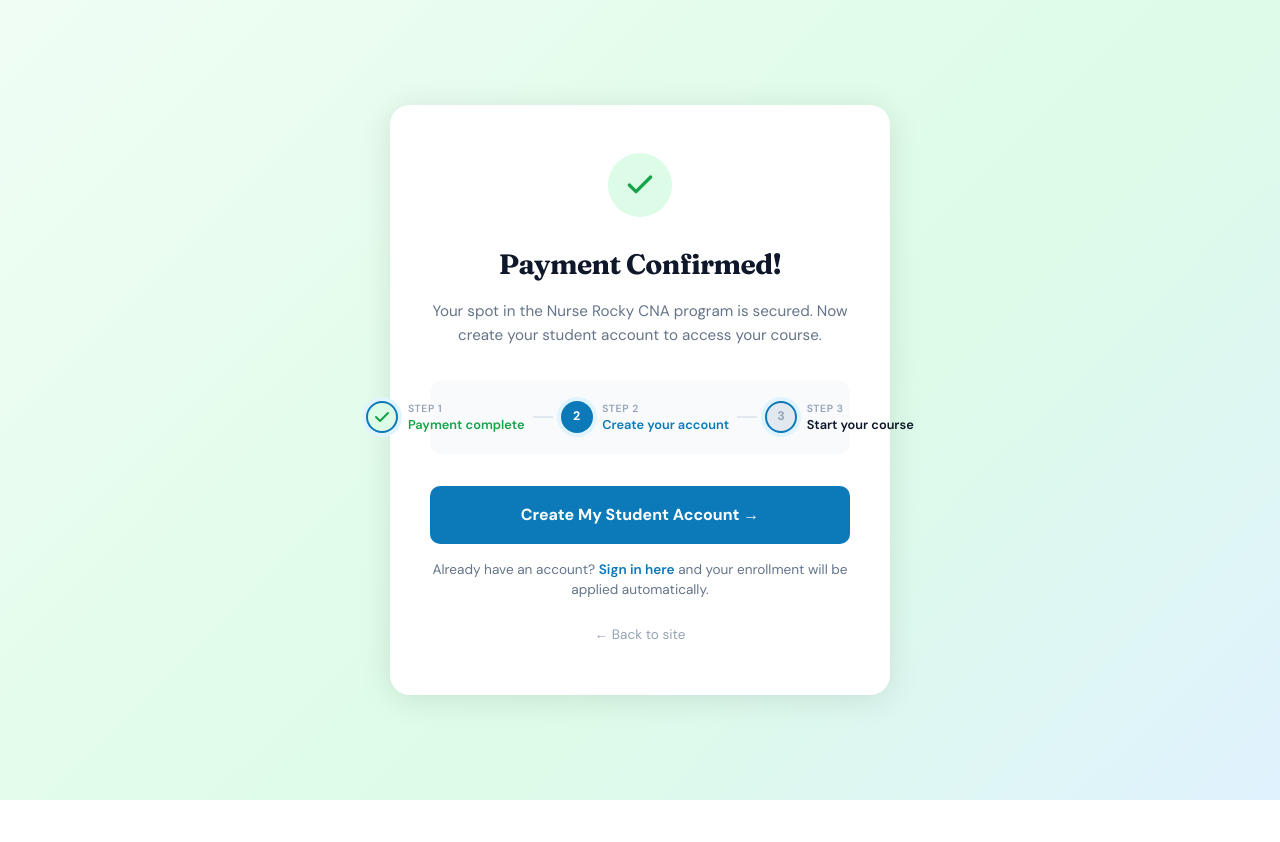
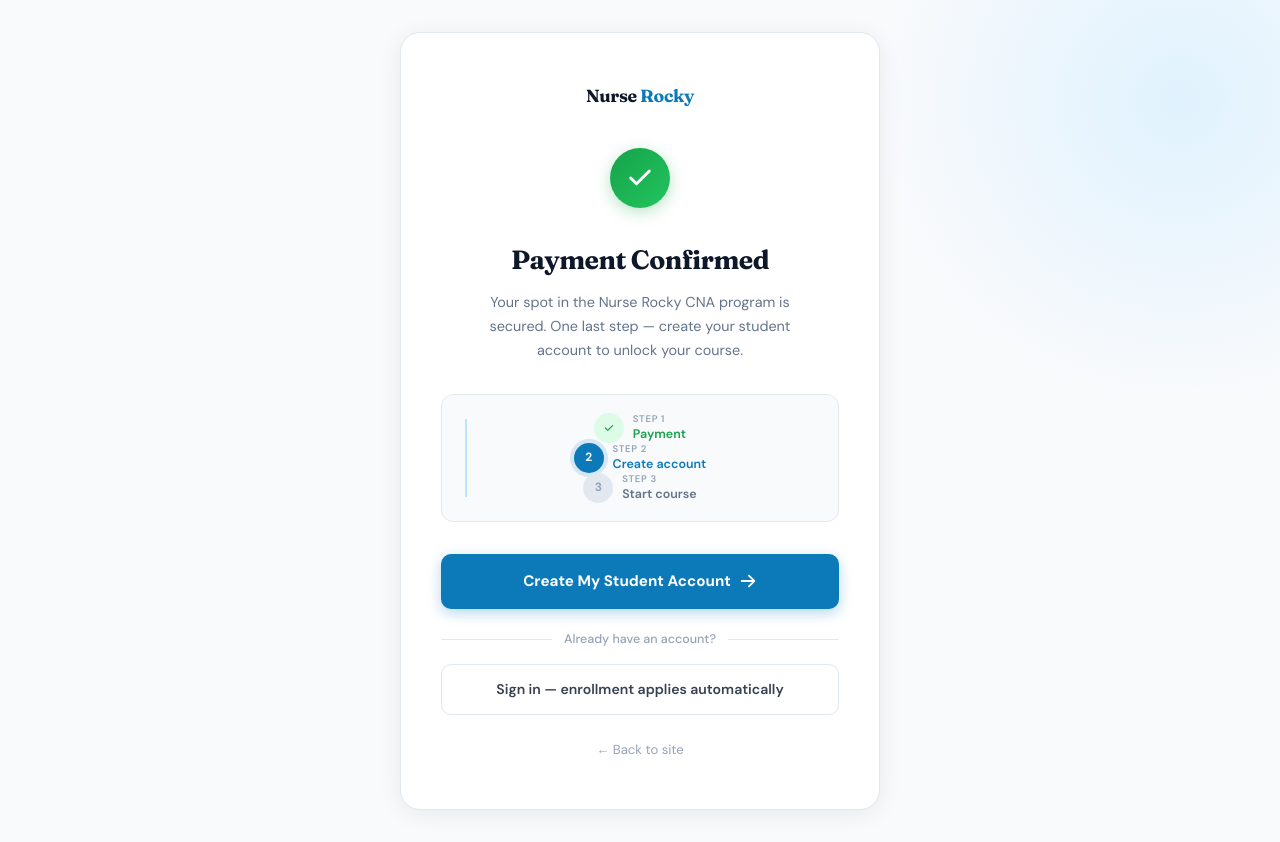
Before and after one commit to NappyyCoder/NurseRocky, a Next.js app: page /enroll/success in a window 1280 px wide. Before the commit the page ends 800 px from the top, so only its background shows below. Built offline with nearby package versions, Linux system fonts and the light colour scheme.

Commit message:
Redesign payment success page with polished styling
Made-with: Cursor

```diff
--- a/app/enroll/success/page.tsx
+++ b/app/enroll/success/page.tsx
@@ -3,177 +3,338 @@ import Link from "next/link";
 export default function EnrollSuccessPage() {
   return (
     <main className="success-page">
+
+      {/* Background decoration */}
+      <div className="success-bg-circle" />
+
       <div className="success-container">
 
-        {/* Check mark */}
-        <div className="success-icon">
-          <svg viewBox="0 0 24 24" fill="none" stroke="currentColor" strokeWidth="2.5" strokeLinecap="round" strokeLinejoin="round">
-            <polyline points="20 6 9 17 4 12"/>
-          </svg>
+        {/* Logo */}
+        <Link href="/" className="success-logo">
+          Nurse <span>Rocky</span>
+        </Link>
+
+        {/* Icon */}
+        <div className="success-icon-wrap">
+          <div className="success-icon-ring" />
+          <div className="success-icon">
+            <svg viewBox="0 0 24 24" fill="none" stroke="currentColor" strokeWidth="2.5" strokeLinecap="round" strokeLinejoin="round" width="28" height="28">
+              <polyline points="20 6 9 17 4 12"/>
+            </svg>
+          </div>
         </div>
 
-        <h1 className="success-title">Payment Confirmed!</h1>
+        <h1 className="success-title">Payment Confirmed</h1>
         <p className="success-sub">
           Your spot in the Nurse Rocky CNA program is secured.
-          Now create your student account to access your course.
+          One last step — create your student account to unlock your course.
         </p>
 
-        {/* Steps */}
-        <div className="success-steps">
-          <div className="success-step done">
-            <div className="step-circle done">
-              <svg viewBox="0 0 20 20" fill="currentColor" width="14" height="14"><path fillRule="evenodd" d="M16.707 5.293a1 1 0 010 1.414l-8 8a1 1 0 01-1.414 0l-4-4a1 1 0 011.414-1.414L8 12.586l7.293-7.293a1 1 0 011.414 0z" clipRule="evenodd"/></svg>
+        {/* Steps tracker */}
+        <div className="steps-track">
+          <div className="step-item done">
+            <div className="step-dot done">
+              <svg viewBox="0 0 20 20" fill="currentColor" width="12" height="12">
+                <path fillRule="evenodd" d="M16.707 5.293a1 1 0 010 1.414l-8 8a1 1 0 01-1.414 0l-4-4a1 1 0 011.414-1.414L8 12.586l7.293-7.293a1 1 0 011.414 0z" clipRule="evenodd"/>
+              </svg>
             </div>
-            <div className="step-text">
-              <div className="step-label">Step 1</div>
-              <div className="step-name">Payment complete</div>
+            <div className="step-info">
+              <span className="step-label">Step 1</span>
+              <span className="step-name">Payment</span>
             </div>
           </div>
-          <div className="step-connector" />
-          <div className="success-step active">
-            <div className="step-circle active">2</div>
-            <div className="step-text">
-              <div className="step-label">Step 2</div>
-              <div className="step-name">Create your account</div>
+
+          <div className="step-line active" />
+
+          <div className="step-item active">
+            <div className="step-dot active">2</div>
+            <div className="step-info">
+              <span className="step-label">Step 2</span>
+              <span className="step-name">Create account</span>
             </div>
           </div>
-          <div className="step-connector" />
-          <div className="success-step">
-            <div className="step-circle">3</div>
-            <div className="step-text">
-              <div className="step-label">Step 3</div>
-              <div className="step-name">Start your course</div>
+
+          <div className="step-line" />
+
+          <div className="step-item">
+            <div className="step-dot">3</div>
+            <div className="step-info">
+              <span className="step-label">Step 3</span>
+              <span className="step-name">Start course</span>
             </div>
           </div>
         </div>
 
+        {/* CTA */}
         <Link href="/sign-up" className="success-cta">
-          Create My Student Account →
+          Create My Student Account
+          <svg viewBox="0 0 20 20" fill="currentColor" width="18" height="18">
+            <path fillRule="evenodd" d="M10.293 3.293a1 1 0 011.414 0l6 6a1 1 0 010 1.414l-6 6a1 1 0 01-1.414-1.414L14.586 11H3a1 1 0 110-2h11.586l-4.293-4.293a1 1 0 010-1.414z" clipRule="evenodd"/>
+          </svg>
         </Link>
 
-        <p className="success-note">
-          Already have an account?{" "}
-          <Link href="/sign-in" className="success-link">Sign in here</Link>
-          {" "}and your enrollment will be applied automatically.
-        </p>
+        <div className="success-divider">
+          <span>Already have an account?</span>
+        </div>
+
+        <Link href="/sign-in" className="success-signin">
+          Sign in — enrollment applies automatically
+        </Link>
 
         <Link href="/" className="success-back">← Back to site</Link>
       </div>
 
       <style>{`
+        * { box-sizing: border-box; margin: 0; padding: 0; }
+
         .success-page {
           min-height: 100vh;
-          background: linear-gradient(135deg, #f0fdf4 0%, #dcfce7 60%, #e0f2fe 100%);
+          background: #f8fafc;
           display: flex;
           align-items: center;
           justify-content: center;
           padding: 2rem 1rem;
           font-family: "DM Sans", system-ui, sans-serif;
+          position: relative;
+          overflow: hidden;
         }
+        .success-bg-circle {
+          position: absolute;
+          top: -200px;
+          right: -200px;
+          width: 600px;
+          height: 600px;
+          border-radius: 50%;
+          background: radial-gradient(circle, #e0f2fe 0%, transparent 70%);
+          pointer-events: none;
+        }
+
         .success-container {
           background: #fff;
+          border: 1px solid #e2e8f0;
           border-radius: 20px;
           padding: 3rem 2.5rem;
-          max-width: 500px;
+          max-width: 480px;
           width: 100%;
           text-align: center;
-          box-shadow: 0 4px 32px rgba(0,0,0,.1);
+          box-shadow: 0 4px 24px rgba(0,0,0,.07);
+          position: relative;
+          z-index: 1;
+          display: flex;
+          flex-direction: column;
+          align-items: center;
+          gap: 0;
+        }
+
+        .success-logo {
+          font-family: "Fraunces", serif;
+          font-size: 1.1rem;
+          font-weight: 700;
+          color: #0f172a;
+          text-decoration: none;
+          letter-spacing: -.02em;
+          margin-bottom: 2rem;
+          display: block;
+        }
+        .success-logo span { color: #0c7ab8; }
+
+        /* Icon */
+        .success-icon-wrap {
+          position: relative;
+          width: 72px;
+          height: 72px;
+          margin-bottom: 1.5rem;
+          display: flex;
+          align-items: center;
+          justify-content: center;
+        }
+        .success-icon-ring {
+          position: absolute;
+          inset: 0;
+          border-radius: 50%;
+          border: 2px solid #bbf7d0;
+          animation: pulse-ring 2s ease-out infinite;
         }
         .success-icon {
-          width: 64px;
-          height: 64px;
-          background: #dcfce7;
+          width: 60px;
+          height: 60px;
+          background: linear-gradient(135deg, #16a34a, #22c55e);
           border-radius: 50%;
           display: flex;
           align-items: center;
           justify-content: center;
-          margin: 0 auto 1.5rem;
-          color: #16a34a;
+          color: #fff;
+          box-shadow: 0 4px 16px rgba(22,163,74,.3);
         }
-        .success-icon svg { width: 32px; height: 32px; }
+        @keyframes pulse-ring {
+          0% { transform: scale(1); opacity: 1; }
+          80%, 100% { transform: scale(1.35); opacity: 0; }
+        }
+
         .success-title {
           font-family: "Fraunces", serif;
-          font-size: 1.75rem;
+          font-size: 1.65rem;
           font-weight: 700;
           color: #0f172a;
           letter-spacing: -.02em;
-          margin-bottom: .75rem;
+          margin-bottom: .6rem;
         }
         .success-sub {
           color: #64748b;
-          font-size: .95rem;
-          line-height: 1.6;
-          margin-bottom: 2rem;
+          font-size: .9rem;
+          line-height: 1.65;
+          max-width: 36ch;
+          margin: 0 auto 2rem;
         }
 
         /* Steps */
-        .success-steps {
+        .steps-track {
           display: flex;
           align-items: center;
-          justify-content: center;
+          width: 100%;
+          background: #f8fafc;
+          border: 1px solid #e2e8f0;
+          border-radius: 12px;
+          padding: 1.1rem 1.25rem;
+          margin-bottom: 2rem;
           gap: 0;
-          margin-bottom: 2rem;
-          padding: 1.25rem 1rem;
-          background: #f8fafc;
-          border-radius: 12px;
         }
-        .success-step {
+        .step-item {
           display: flex;
           align-items: center;
-          gap: .6rem;
+          gap: .55rem;
           flex-shrink: 0;
         }
-        .step-circle {
-          width: 32px;
-          height: 32px;
+        .step-dot {
+          width: 30px;
+          height: 30px;
           border-radius: 50%;
           background: #e2e8f0;
           color: #94a3b8;
           display: flex;
           align-items: center;
           justify-content: center;
-          font-size: .78rem;
+          font-size: .75rem;
           font-weight: 700;
           flex-shrink: 0;
+          transition: all .2s;
         }
-        .step-circle.done { background: #dcfce7; color: #16a34a; }
-        .step-circle.active { background: #0c7ab8; color: #fff; }
-        .step-text { text-align: left; }
-        .step-label { font-size: .65rem; color: #94a3b8; text-transform: uppercase; letter-spacing: .06em; font-weight: 600; }
-        .step-name { font-size: .8rem; font-weight: 600; color: #0f172a; white-space: nowrap; }
-        .success-step.done .step-name { color: #16a34a; }
-        .success-step.active .step-name { color: #0c7ab8; }
-        .step-connector {
+        .step-dot.done {
+          background: #dcfce7;
+          color: #16a34a;
+        }
+        .step-dot.active {
+          background: #0c7ab8;
+          color: #fff;
+          box-shadow: 0 0 0 4px rgba(12,122,184,.15);
+        }
+        .step-info {
+          display: flex;
+          flex-direction: column;
+          text-align: left;
+        }
+        .step-label {
+          font-size: .6rem;
+          color: #94a3b8;
+          text-transform: uppercase;
+          letter-spacing: .07em;
+          font-weight: 600;
+          line-height: 1;
+          margin-bottom: .15rem;
+        }
+        .step-name {
+          font-size: .78rem;
+          font-weight: 600;
+          color: #64748b;
+          white-space: nowrap;
+        }
+        .step-item.done .step-name { color: #16a34a; }
+        .step-item.active .step-name { color: #0c7ab8; }
+        .step-line {
           flex: 1;
           height: 2px;
           background: #e2e8f0;
           margin: 0 .5rem;
-          min-width: 20px;
+          border-radius: 99px;
+          min-width: 16px;
         }
+        .step-line.active { background: #bae6fd; }
 
+        /* CTA button */
         .success-cta {
-          display: block;
+          display: flex;
+          align-items: center;
+          justify-content: center;
+          gap: .5rem;
+          width: 100%;
           background: #0c7ab8;
           color: #fff;
           border-radius: 10px;
-          padding: 1rem;
+          padding: .95rem 1.5rem;
           font-weight: 700;
-          font-size: 1rem;
+          font-size: .95rem;
           text-decoration: none;
-          transition: background .15s, transform .1s;
-          margin-bottom: 1rem;
-        }
-        .success-cta:hover { background: #085d8c; transform: translateY(-1px); }
-        .success-note {
-          color: #64748b;
-          font-size: .85rem;
-          line-height: 1.5;
+          transition: background .15s, transform .1s, box-shadow .15s;
+          box-shadow: 0 4px 14px rgba(12,122,184,.3);
           margin-bottom: 1.25rem;
         }
-        .success-link { color: #0c7ab8; font-weight: 600; text-decoration: none; }
-        .success-link:hover { text-decoration: underline; }
-        .success-back { display: inline-block; color: #94a3b8; font-size: .85rem; text-decoration: none; }
+        .success-cta:hover {
+          background: #085d8c;
+          transform: translateY(-1px);
+          box-shadow: 0 6px 20px rgba(12,122,184,.35);
+        }
+
+        /* Divider */
+        .success-divider {
+          display: flex;
+          align-items: center;
+          gap: .75rem;
+          width: 100%;
+          margin-bottom: .9rem;
+        }
+        .success-divider::before,
+        .success-divider::after {
+          content: "";
+          flex: 1;
+          height: 1px;
+          background: #e2e8f0;
+        }
+        .success-divider span {
+          font-size: .78rem;
+          color: #94a3b8;
+          white-space: nowrap;
+          font-weight: 500;
+        }
+
+        .success-signin {
+          display: block;
+          width: 100%;
+          border: 1px solid #e2e8f0;
+          border-radius: 10px;
+          padding: .8rem 1.5rem;
+          font-size: .88rem;
+          font-weight: 600;
+          color: #374151;
+          text-decoration: none;
+          transition: border-color .15s, color .15s;
+          margin-bottom: 1.5rem;
+        }
+        .success-signin:hover { border-color: #0c7ab8; color: #0c7ab8; }
+
+        .success-back {
+          display: inline-block;
+          color: #94a3b8;
+          font-size: .82rem;
+          text-decoration: none;
+          transition: color .15s;
+        }
         .success-back:hover { color: #64748b; }
+
+        @media (max-width: 500px) {
+          .success-container { padding: 2rem 1.5rem; }
+          .steps-track { padding: .9rem 1rem; }
+          .step-name { font-size: .72rem; }
+        }
       `}</style>
     </main>
   );
```
